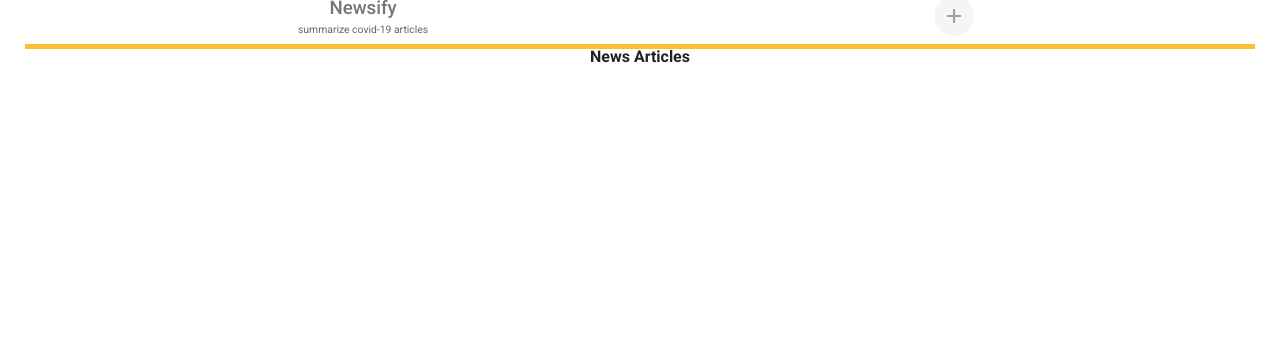
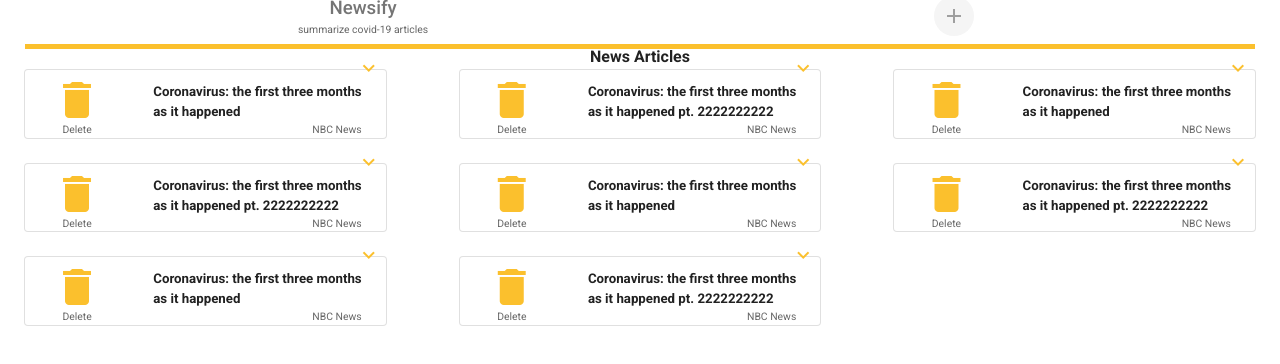
Before and after one commit to dzarezankova/newsify2.0, a Vue app in the folder client/: page / in a window 1280 px wide. Shown: the top 364 px of the page. Built offline with nearby package versions, Linux system fonts and the light colour scheme.

Commit message:
basic layout

```diff
--- a/client/src/App.vue
+++ b/client/src/App.vue
@@ -39,53 +39,47 @@
             </v-dialog>
           </div>
       </v-row>
-      <h4 class = "text-center mt-2"> News Articles </h4>
-      <v-row v-for = "article in articles" :key = "article">
-      <v-col cols = 4>
-      <v-card class = "mx-6" outlined rounded>
-        <v-row justify = "center" align = "center">
-            <v-col cols = 4 align = "center" justify = "center" class = "mt-4">
-              <v-btn text small depressed>
-            <v-icon color = "#FBC02D" size = "3rem"> delete </v-icon> </v-btn>
-            <div class = "text--secondary mt-2" style = "font-size: 0.65em">Delete </div>
-            </v-col>
-            <v-col cols = 8 align = "center" justify = "center">
-              <div class = "text-right ma-n2 my-n4">
-              <v-btn small text right @click = "expand = !expand">
-              <v-icon color = "#FBC02D"> expand_more</v-icon></v-btn></div>
-               <h5 class = "mt-4 mr-4 text-left"> {{article.title}} </h5>
-                <div class = "text--secondary text-right mr-6"
-                style = "font-size: 0.65em">NBC News </div>
-            </v-col>
-          </v-row>
-          <v-card-text v-if = "expand" class = " mt-1" style = "font-size: 0.7em">
-                   </v-card-text>
-            </v-card>
-            </v-col>
+      <h4 class = "text-center mt-2"> News Articles </h4> {{text}}
+      <v-row>
+      <v-col cols = 4 v-for = "article in articles" :key = "article.item" :class = "`fixed`">
+        <helloworld :title = "article.title" :text = "article.text"></helloworld>
+      </v-col>
       </v-row>
     </v-content>
   </v-app>
 </template>
-
 <script>
 // const urlExists = require('url-exists');
+import helloworld from './components/HelloWorld.vue';
+
 const axios = require('axios');
 
 export default {
   name: 'App',
   data: () => ({
-    expand: false,
     dialog: false,
+    text: '',
     URL: '',
     inputRules: [
       (value) => !!value || 'Required.',
       (value) => !this.isValidURL(value),
     ],
     loading: false,
-    article: [
-      { title: 'Title 1', text: 'Show this shitShow this shitShow this shitShow this shitShow this shit Show this shitShow this shitShow this shitShow this shitShow this shitShow this shitShow this shitShow this shitShow this shitShow this shit' },
+    articles: [
+      { title: 'Coronavirus: the first three months as it happened ', text: 'Show this shitShow this shitShow this shitShow this shitShow this shitShow this shitShow this shitShow this shitShow this shitShow thishitShow this shitShow this shitShow this shitShow this shitShow this shit' },
+      { title: 'Coronavirus: the first three months as it happened pt. 2222222222', text: 'Show this shitShow this shitShow this shitShow this shitShow this shitShow this shitShow this shitShow this shitShow this shitShow thishitShow this shitShow this shitShow this shitShow this shitShow this shit' },
+      { title: 'Coronavirus: the first three months as it happened ', text: 'Show this shitShow this shitShow this shitShow this shitShow this shitShow this shitShow this shitShow this shitShow this shitShow thishitShow this shitShow this shitShow this shitShow this shitShow this shit' },
+      { title: 'Coronavirus: the first three months as it happened pt. 2222222222', text: 'Show this shitShow this shitShow this shitShow this shitShow this shitShow this shitShow this shitShow this shitShow this shitShow thishitShow this shitShow this shitShow this shitShow this shitShow this shit' },
+      { title: 'Coronavirus: the first three months as it happened ', text: 'Show this shitShow this shitShow this shitShow this shitShow this shitShow this shitShow this shitShow this shitShow this shitShow thishitShow this shitShow this shitShow this shitShow this shitShow this shit' },
+      { title: 'Coronavirus: the first three months as it happened pt. 2222222222', text: 'Show this shitShow this shitShow this shitShow this shitShow this shitShow this shitShow this shitShow this shitShow this shitShow thishitShow this shitShow this shitShow this shitShow this shitShow this shit' },
+      { title: 'Coronavirus: the first three months as it happened ', text: 'Show this shitShow this shitShow this shitShow this shitShow this shitShow this shitShow this shitShow this shitShow this shitShow thishitShow this shitShow this shitShow this shitShow this shitShow this shit' },
+      { title: 'Coronavirus: the first three months as it happened pt. 2222222222', text: 'Show this shitShow this shitShow this shitShow this shitShow this shitShow this shitShow this shitShow this shitShow this shitShow thishitShow this shitShow this shitShow this shitShow this shitShow this shit' },
     ],
   }),
+
+  components: {
+    helloworld,
+  },
 
   methods: {
     submit() {
@@ -107,13 +101,13 @@ export default {
     },
 
     fetchText() {
-      console.log('in fetchtext');
       axios.post('http://localhost:8081', {
         URL: this.URL,
       })
         .then((response) => {
           this.loading = false;
           this.text = response; // add text and then title and then add to array
+          console.log(response);
           this.dialog = false;
         });
       console.log(this.dialog);
--- a/client/src/components/HelloWorld.vue
+++ b/client/src/components/HelloWorld.vue
@@ -1,151 +1,32 @@
 <template>
-  <v-container>
-    <v-row class="text-center">
-      <v-col cols="12">
-        <v-img
-          :src="require('../assets/logo.svg')"
-          class="my-3"
-          contain
-          height="200"
-        />
-      </v-col>
-
-      <v-col class="mb-4">
-        <h1 class="display-2 font-weight-bold mb-3">
-          Welcome to Vuetify
-        </h1>
-
-        <p class="subheading font-weight-regular">
-          For help and collaboration with other Vuetify developers,
-          <br>please join our online
-          <a
-            href="https://community.vuetifyjs.com"
-            target="_blank"
-          >Discord Community</a>
-        </p>
-      </v-col>
-
-      <v-col
-        class="mb-5"
-        cols="12"
-      >
-        <h2 class="headline font-weight-bold mb-3">
-          What's next?
-        </h2>
-
-        <v-row justify="center">
-          <a
-            v-for="(next, i) in whatsNext"
-            :key="i"
-            :href="next.href"
-            class="subheading mx-3"
-            target="_blank"
-          >
-            {{ next.text }}
-          </a>
-        </v-row>
-      </v-col>
-
-      <v-col
-        class="mb-5"
-        cols="12"
-      >
-        <h2 class="headline font-weight-bold mb-3">
-          Important Links
-        </h2>
-
-        <v-row justify="center">
-          <a
-            v-for="(link, i) in importantLinks"
-            :key="i"
-            :href="link.href"
-            class="subheading mx-3"
-            target="_blank"
-          >
-            {{ link.text }}
-          </a>
-        </v-row>
-      </v-col>
-
-      <v-col
-        class="mb-5"
-        cols="12"
-      >
-        <h2 class="headline font-weight-bold mb-3">
-          Ecosystem
-        </h2>
-
-        <v-row justify="center">
-          <a
-            v-for="(eco, i) in ecosystem"
-            :key="i"
-            :href="eco.href"
-            class="subheading mx-3"
-            target="_blank"
-          >
-            {{ eco.text }}
-          </a>
-        </v-row>
-      </v-col>
-    </v-row>
-  </v-container>
+  <v-card class = "mx-6" outlined rounded v-if = "!deleted">
+        <v-row justify = "center" align = "center">
+            <v-col cols = 4 align = "center" justify = "center" class = "mt-4">
+              <v-btn text small depressed @click = "deleted = true">
+            <v-icon color = "#FBC02D" size = "3rem"> delete </v-icon> </v-btn>
+            <div class = "text--secondary mt-2" style = "font-size: 0.65em">Delete </div>
+            </v-col>
+            <v-col cols = 8 align = "center" justify = "center">
+              <div class = "text-right ma-n2 my-n4">
+              <v-btn small text right @click = "expand = !expand">
+              <v-icon color = "#FBC02D"> expand_more</v-icon></v-btn></div>
+               <h5 class = "mt-4 mr-4 text-left"> {{title}} </h5>
+                <div class = "text--secondary text-right mr-6"
+                style = "font-size: 0.65em">NBC News </div>
+            </v-col>
+          </v-row>
+          <v-card-text v-if = "expand" class = " mt-1"
+          style = "font-size: 0.7em"> {{text}} </v-card-text>
+            </v-card>
 </template>
 
 <script>
 export default {
-  name: 'HelloWorld',
+  data: () => ({
+    expand: false,
+    deleted: false,
+  }),
 
-  data: () => ({
-    ecosystem: [
-      {
-        text: 'vuetify-loader',
-        href: 'https://github.com/vuetifyjs/vuetify-loader',
-      },
-      {
-        text: 'github',
-        href: 'https://github.com/vuetifyjs/vuetify',
-      },
-      {
-        text: 'awesome-vuetify',
-        href: 'https://github.com/vuetifyjs/awesome-vuetify',
-      },
-    ],
-    importantLinks: [
-      {
-        text: 'Documentation',
-        href: 'https://vuetifyjs.com',
-      },
-      {
-        text: 'Chat',
-        href: 'https://community.vuetifyjs.com',
-      },
-      {
-        text: 'Made with Vuetify',
-        href: 'https://madewithvuejs.com/vuetify',
-      },
-      {
-        text: 'Twitter',
-        href: 'https://twitter.com/vuetifyjs',
-      },
-      {
-        text: 'Articles',
-        href: 'https://medium.com/vuetify',
-      },
-    ],
-    whatsNext: [
-      {
-        text: 'Explore components',
-        href: 'https://vuetifyjs.com/components/api-explorer',
-      },
-      {
-        text: 'Select a layout',
-        href: 'https://vuetifyjs.com/getting-started/pre-made-layouts',
-      },
-      {
-        text: 'Frequently Asked Questions',
-        href: 'https://vuetifyjs.com/getting-started/frequently-asked-questions',
-      },
-    ],
-  }),
+  props: ['title', 'text'],
 };
 </script>
```
